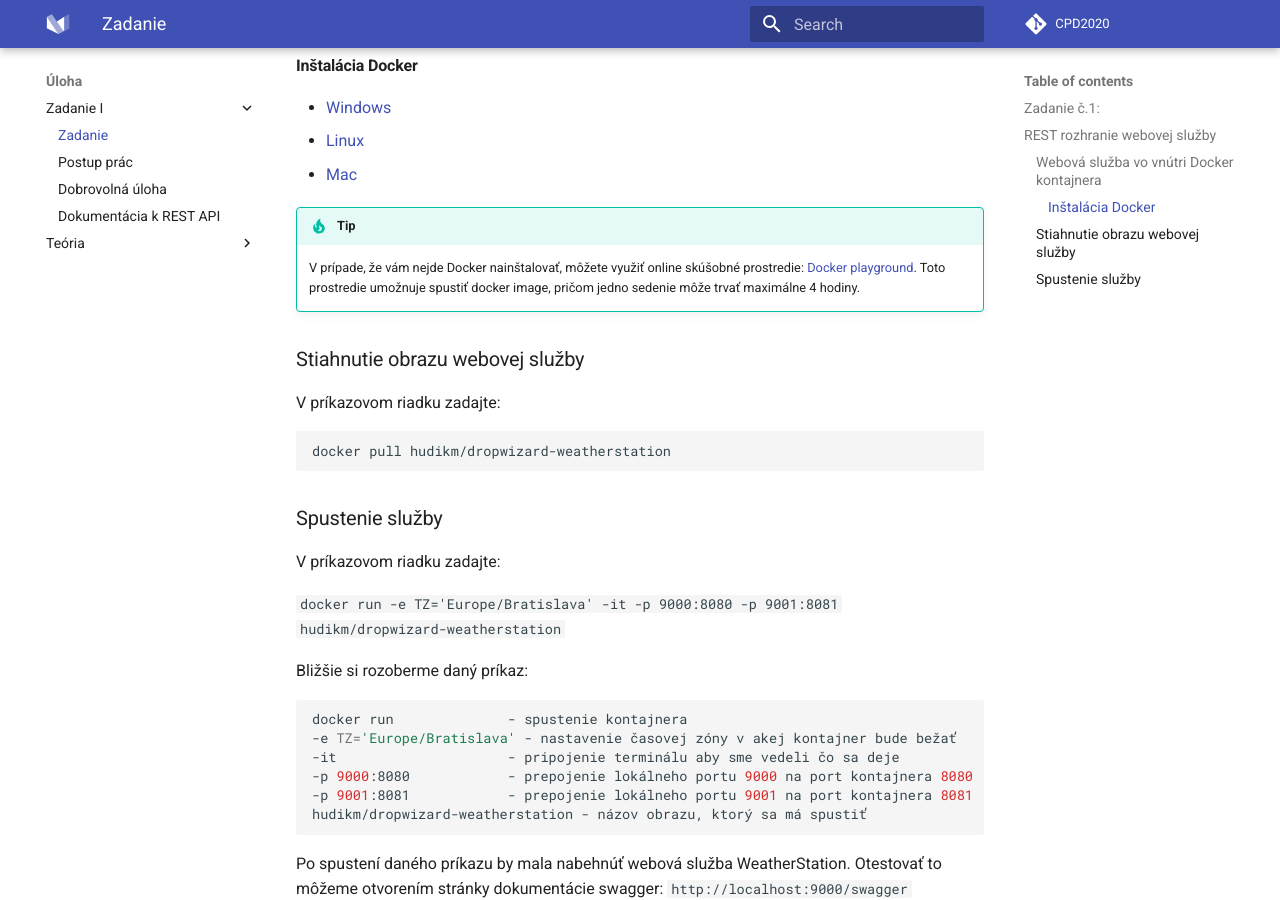
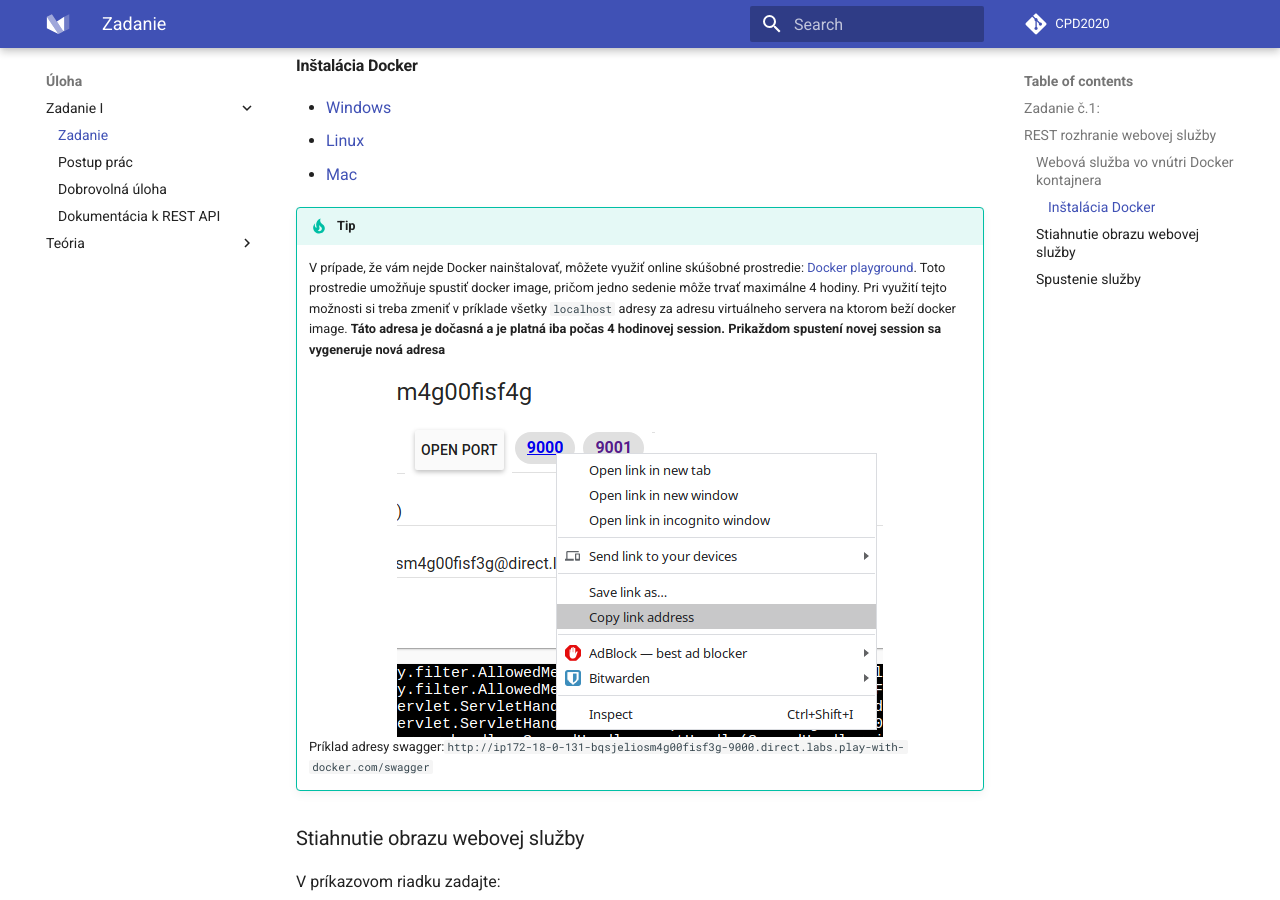
Before and after one commit to hudikm/IoTNode_CPD2020, an MkDocs documentation site: the page built from docs/index.md, in a window 1280 px wide and 900 px high, scrolled down 2361 px. Built offline with MkDocs 1.6.1 and Material for MkDocs 9.7.7, drawn with Linux system fonts in a browser that asks for light colours; comment, search, counter and statistics services are not loaded.

Commit message:
doplneny docker playground

```diff
--- a/docs/index.md
+++ b/docs/index.md
@@ -54,8 +54,11 @@ Samotná webová služba je napísaná v Java jazyku s využitím Dropwizzard fr
 - [Mac](https://docs.docker.com/docker-for-mac/install/)
 
 !!! tip
-	V prípade, že vám nejde Docker nainštalovať, môžete využiť online skúšobné prostredie: [Docker playground](https://labs.play-with-docker.com/). Toto prostredie umožnuje spustiť docker image, pričom jedno sedenie môže trvať maximálne 4 hodiny.
+	V prípade, že vám nejde Docker nainštalovať, môžete využiť online skúšobné prostredie: [Docker playground](https://labs.play-with-docker.com/). Toto prostredie umožňuje spustiť docker image, pričom jedno sedenie môže trvať maximálne 4 hodiny.
+    Pri využití tejto možnosti si treba zmeniť v príklade všetky `localhost` adresy za adresu virtuálneho servera na ktorom beží docker image.  **Táto adresa je dočasná a je platná iba počas 4 hodinovej session. Prikaždom spustení novej session sa vygeneruje nová adresa**
 
+	![](images/Screenshot_20200511_133655.png#center)
+	Príklad adresy swagger:`http://ip172-18-0-131-bqsjeliosm4g00fisf3g-9000.direct.labs.play-with-docker.com/swagger`
 
 
 ### Stiahnutie obrazu webovej služby
```
Also changed, not shown: docs/images/Screenshot_20200511_133655.png (added).
